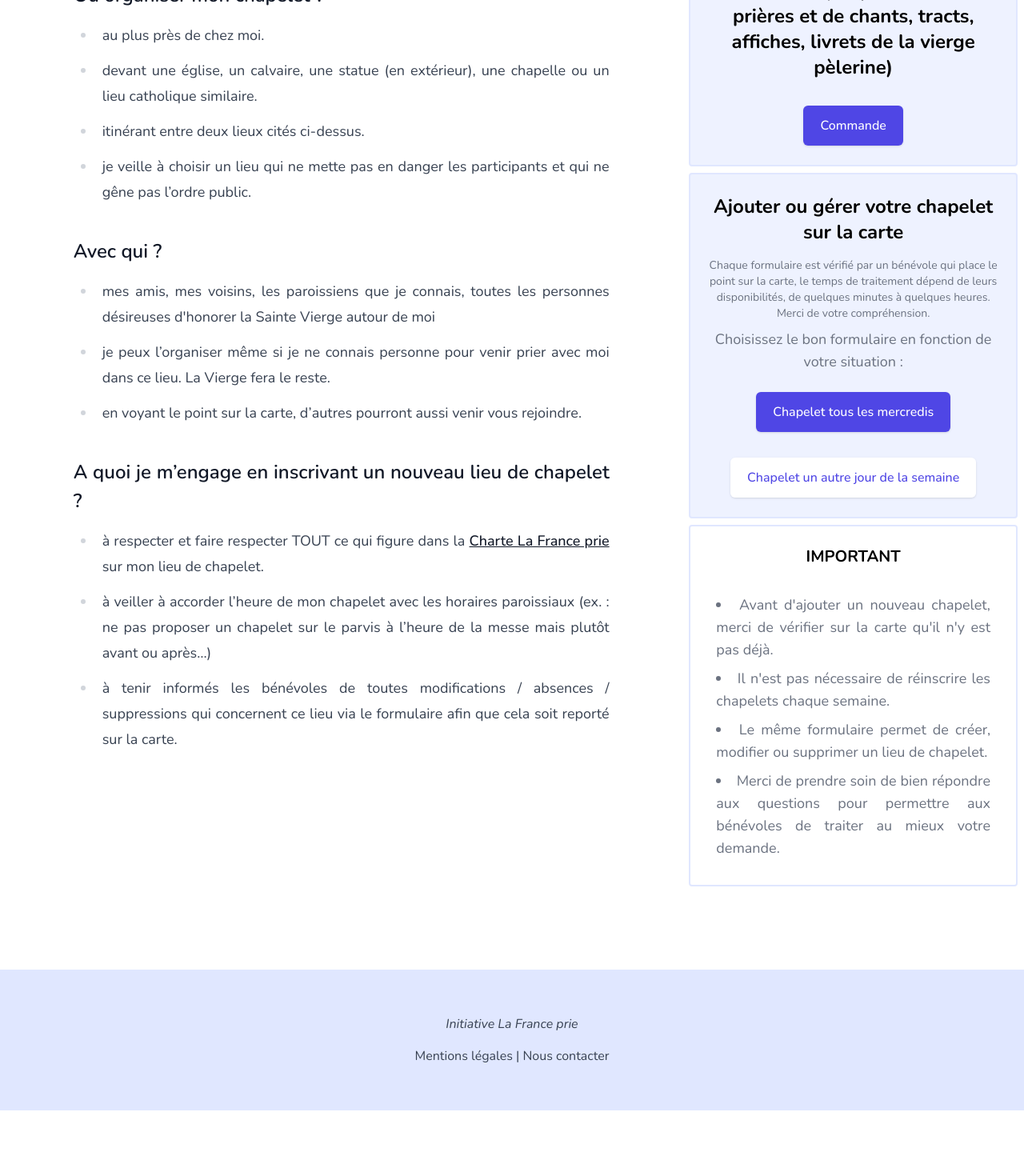
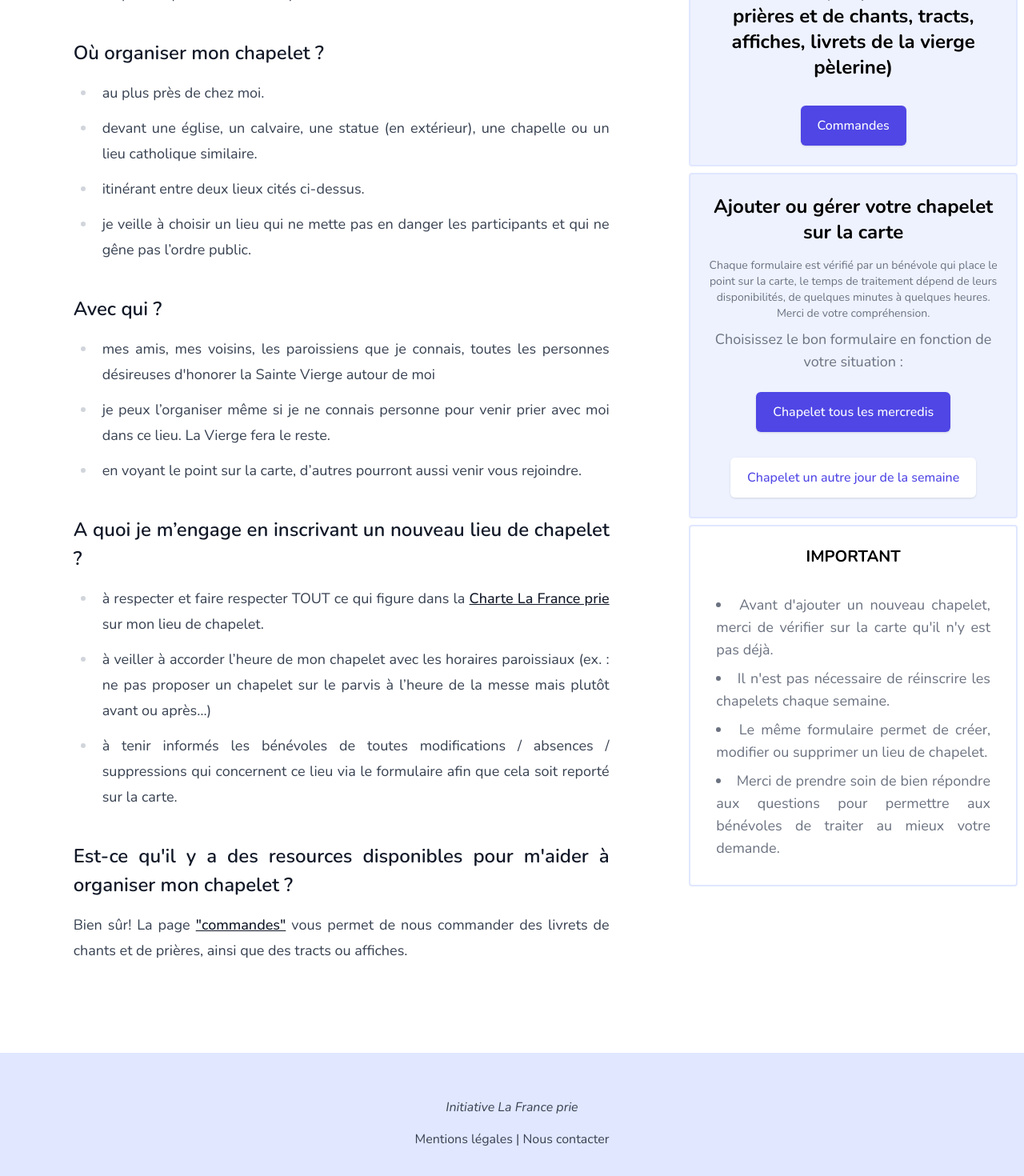
Before and after one commit to Public-Rosary/lafranceprie, a Next.js app: page /gerer-mon-chapelet in a window 1280 px wide. Shown: the part 788-2258 px from the top of the page at 80% size. Before the commit the page ends 2176 px from the top, so only its background shows below. Built offline with nearby package versions, Linux system fonts and the light colour scheme.

Commit message:
Better navigation

```diff
--- a/components/menu.tsx
+++ b/components/menu.tsx
@@ -17,7 +17,7 @@ const navigation = [
   { name: "Les lieux", href: "/#carte" },
   //  { name: "Organiser", href: "#form" },
   { name: "La charte", href: "/charte" },
-  { name: "Commander", href: "/commandes" },
+  { name: "Commandes", href: "/commandes" },
   { name: "Dons", href: "/dons" },
   { name: "Presse", href: "/presse" },
 ];
--- a/pages/gerer-mon-chapelet.tsx
+++ b/pages/gerer-mon-chapelet.tsx
@@ -29,7 +29,9 @@ const HowToBeginARosaryPage: NextPage = () => {
           </div>
 
           <div className="my-12 lg:my-24 xl:grid xl:grid-cols-3">
+
             <div className="prose mx-auto p-4 text-justify lg:prose-lg xl:col-span-2 xl:row-span-3">
+            <h2>Questions / Réponses</h2>
               <h3>Pourquoi organiser un chapelet public ?</h3>
               <ul>
                 <li>
@@ -97,6 +99,10 @@ const HowToBeginARosaryPage: NextPage = () => {
                   formulaire afin que cela soit reporté sur la carte.
                 </li>
               </ul>
+              <h3>
+                Est-ce qu'il y a des resources disponibles pour m'aider à organiser mon chapelet ?
+              </h3>
+              <p>Bien sûr! La page <Link href={"/commandes"}>"commandes"</Link> vous permet de nous commander des livrets de chants et de prières, ainsi que des tracts ou affiches.</p>
             </div>
             <div className="max-w-[48rem] md:mx-auto xl:sticky xl:top-10 xl:col-span-1">
               <div className="m-2 rounded border-2 border-indigo-100 bg-indigo-50 p-2 text-center">
@@ -120,15 +126,14 @@ const HowToBeginARosaryPage: NextPage = () => {
                   Commander (drapeau, livrets de prières et de chants, tracts, affiches, livrets de la vierge pèlerine)
                 </h3>
 
-                <div className="m-4 inline-flex rounded-md shadow">
-                  <a
-                    href="https://forms.gle/tFr9Z8g3xe1fPJcF8"
-                    target="_blank"
+                <div className="m-4 inline-flex rounded-md shadow items-center justify-center border border-transparent bg-indigo-600 px-5 py-3 text-base font-medium text-white hover:bg-indigo-700">
+                  <Link
+                    href="/commandes"
                     rel="noreferrer"
-                    className="inline-flex items-center justify-center rounded-md border border-transparent bg-indigo-600 px-5 py-3 text-base font-medium text-white hover:bg-indigo-700"
+                    className=""
                   >
-                    Commande
-                  </a>
+                    Commandes
+                  </Link>
                 </div>
               </div>
               <div className="m-2 rounded border-2 border-indigo-100 bg-indigo-50 p-2 text-center">
```
